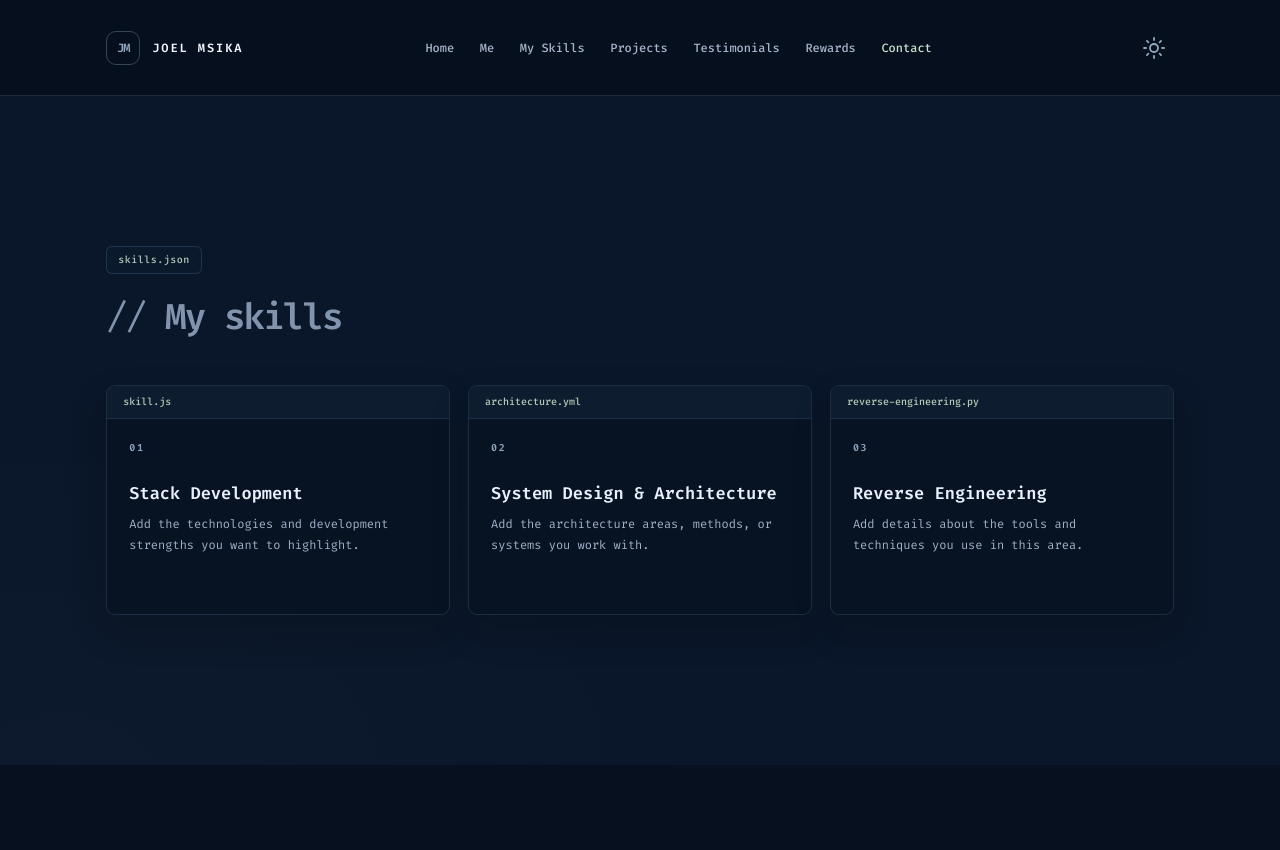
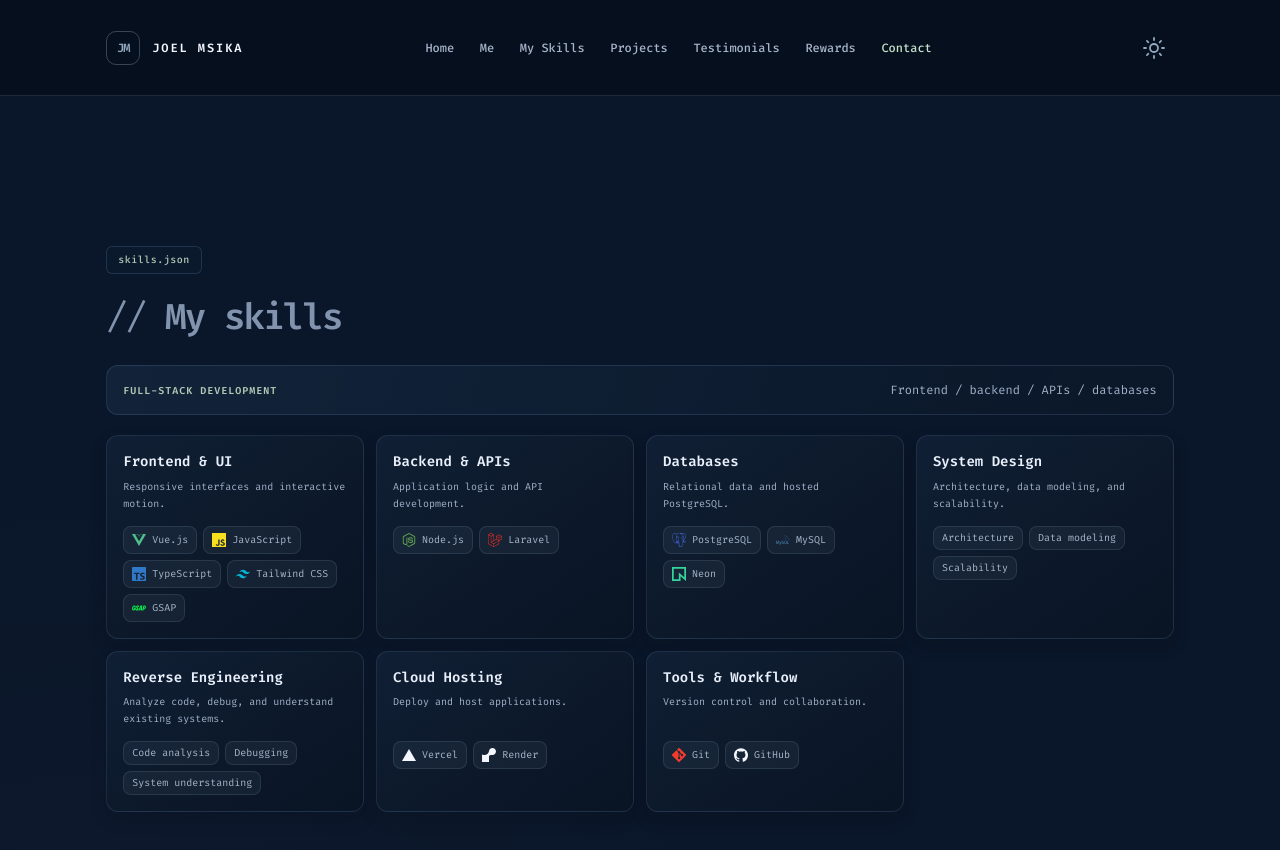
Before and after one commit to joelmsika-pixel/p, a Vue app: page /my-skills in a window 1280 px wide. Shown: the top 850 px of the page. Before the commit the page ends 800 px from the top, so only its background shows below. Built offline with nearby package versions, Linux system fonts and the light colour scheme.

Commit message:
style: add simple-icons dependency and implement skills overview section in MySkills.vue

```diff
--- a/package.json
+++ b/package.json
@@ -10,6 +10,7 @@
   },
   "dependencies": {
     "gsap": "^3.15.1",
+    "simple-icons": "^16.38.0",
     "vue": "^3.5.44",
     "vue-router": "^5.5.1"
   },
--- a/src/assets/portfolio.css
+++ b/src/assets/portfolio.css
@@ -255,3 +255,56 @@ html[data-theme="light"] :is(
     animation: none;
   }
 }
+
+.skills-overview {
+  border: 1px solid rgba(114, 151, 196, .2);
+  background: linear-gradient(110deg, rgba(20, 39, 62, .8), rgba(11, 24, 41, .72));
+}
+
+.skills-card {
+  border: 1px solid rgba(114, 151, 196, .18);
+  background: linear-gradient(145deg, rgba(17, 33, 54, .88), rgba(9, 20, 35, .9));
+  box-shadow: 0 7px 18px rgba(0, 0, 0, .13);
+}
+
+.skills-card:hover {
+  transform: translateY(-2px);
+  border-color: rgba(143, 166, 192, .38);
+  box-shadow: 0 10px 24px rgba(0, 0, 0, .19);
+}
+
+.skills-chip {
+  border: 1px solid rgba(143, 166, 192, .16);
+  background: rgba(143, 166, 192, .07);
+  color: #a7b5ca;
+}
+
+.skills-brand-icon--contrast {
+  color: #f4f7ff;
+}
+
+html[data-theme="light"] .skills-overview {
+  border-color: rgba(64, 88, 68, .2);
+  background: linear-gradient(110deg, #f8faf6, #edf2eb);
+}
+
+html[data-theme="light"] .skills-card {
+  border-color: rgba(64, 88, 68, .18);
+  background: linear-gradient(145deg, #fbfcf9, #f0f4ee);
+  box-shadow: 0 6px 16px rgba(40, 58, 42, .07);
+}
+
+html[data-theme="light"] .skills-card:hover {
+  border-color: rgba(64, 88, 68, .34);
+  box-shadow: 0 9px 22px rgba(40, 58, 42, .12);
+}
+
+html[data-theme="light"] .skills-chip {
+  border-color: rgba(64, 88, 68, .14);
+  background: rgba(64, 88, 68, .055);
+  color: #45574a;
+}
+
+html[data-theme="light"] .skills-brand-icon--contrast {
+  color: #171717;
+}
--- a/src/views/MySkills.vue
+++ b/src/views/MySkills.vue
@@ -1,3 +1,87 @@
+<script setup>
+import {
+  siGit,
+  siGithub,
+  siGsap,
+  siJavascript,
+  siLaravel,
+  siMysql,
+  siNeon,
+  siNodedotjs,
+  siPostgresql,
+  siRender,
+  siTailwindcss,
+  siTypescript,
+  siVercel,
+  siVuedotjs,
+} from 'simple-icons'
+
+const skillGroups = [
+  {
+    title: 'Frontend & UI',
+    description: 'Responsive interfaces and interactive motion.',
+    skills: [
+      { name: 'Vue.js', icon: siVuedotjs },
+      { name: 'JavaScript', icon: siJavascript },
+      { name: 'TypeScript', icon: siTypescript },
+      { name: 'Tailwind CSS', icon: siTailwindcss },
+      { name: 'GSAP', icon: siGsap },
+    ],
+  },
+  {
+    title: 'Backend & APIs',
+    description: 'Application logic and API development.',
+    skills: [
+      { name: 'Node.js', icon: siNodedotjs },
+      { name: 'Laravel', icon: siLaravel },
+    ],
+  },
+  {
+    title: 'Databases',
+    description: 'Relational data and hosted PostgreSQL.',
+    skills: [
+      { name: 'PostgreSQL', icon: siPostgresql },
+      { name: 'MySQL', icon: siMysql },
+      { name: 'Neon', icon: siNeon },
+    ],
+  },
+  {
+    title: 'System Design',
+    description: 'Architecture, data modeling, and scalability.',
+    skills: [
+      { name: 'Architecture' },
+      { name: 'Data modeling' },
+      { name: 'Scalability' },
+    ],
+  },
+  {
+    title: 'Reverse Engineering',
+    description: 'Analyze code, debug, and understand existing systems.',
+    skills: [
+      { name: 'Code analysis' },
+      { name: 'Debugging' },
+      { name: 'System understanding' },
+    ],
+  },
+  {
+    title: 'Cloud Hosting',
+    description: 'Deploy and host applications.',
+    skills: [
+      { name: 'Vercel', icon: siVercel, contrast: true },
+      { name: 'Render', icon: siRender, contrast: true },
+    ],
+  },
+  {
+    title: 'Tools & Workflow',
+    description: 'Version control and collaboration.',
+    skills: [
+      { name: 'Git', icon: siGit },
+      { name: 'GitHub', icon: siGithub, contrast: true },
+    ],
+  },
+]
+</script>
+
 <template>
   <section
     id="my-skills"
@@ -7,24 +91,38 @@
     <div class="mx-auto w-full max-w-[1120px]">
       <span class="mb-6 block w-fit rounded-[6px] border border-[rgba(110,154,209,0.2)] bg-[rgba(12,27,47,0.78)] px-[11px] py-2 font-code text-[10px] font-medium leading-none tracking-[.05em] text-[#b4c9b5]">skills.json</span>
       <h2 id="skills-title" class="m-0 text-[clamp(24px,3vw,36px)] font-semibold leading-[1.08] tracking-[-.055em] text-[#8193ad]"><span class="font-normal" aria-hidden="true">// </span>My skills</h2>
-      <div class="mt-12 grid grid-cols-3 gap-[18px] max-[900px]:grid-cols-2 max-[640px]:mt-[34px] max-[640px]:grid-cols-1 max-[640px]:gap-[14px]">
-        <article class="info-card relative min-w-0 min-h-[230px] overflow-hidden rounded-[9px] border border-[rgba(114,151,196,0.2)] bg-[rgba(8,19,34,0.86)] p-[22px] shadow-[0_16px_38px_rgba(0,0,0,0.16)] max-[640px]:min-h-0">
-          <span class="-mx-[22px] -mt-[22px] mb-[22px] block border-b border-[rgba(114,151,196,0.15)] bg-[rgba(18,34,55,0.65)] px-4 py-[11px] font-code text-[10px] font-medium leading-none text-[#b4c9b5]">skill.js</span>
-          <span class="block font-code text-[10px] font-semibold leading-[1.4] tracking-[.17em] text-[#91a8c0]">01</span>
-          <h3 class="mb-[10px] mt-[27px] font-code text-[17px] font-semibold leading-[1.3] text-[#eaf1fc]">Stack Development</h3>
-          <p class="m-0 font-code text-xs leading-[1.75] text-[#a1b1c8]">Add the technologies and development strengths you want to highlight.</p>
-        </article>
-        <article class="info-card relative min-w-0 min-h-[230px] overflow-hidden rounded-[9px] border border-[rgba(114,151,196,0.2)] bg-[rgba(8,19,34,0.86)] p-[22px] shadow-[0_16px_38px_rgba(0,0,0,0.16)] max-[640px]:min-h-0">
-          <span class="-mx-[22px] -mt-[22px] mb-[22px] block border-b border-[rgba(114,151,196,0.15)] bg-[rgba(18,34,55,0.65)] px-4 py-[11px] font-code text-[10px] font-medium leading-none text-[#b4c9b5]">architecture.yml</span>
-          <span class="block font-code text-[10px] font-semibold leading-[1.4] tracking-[.17em] text-[#91a8c0]">02</span>
-          <h3 class="mb-[10px] mt-[27px] font-code text-[17px] font-semibold leading-[1.3] text-[#eaf1fc]">System Design &amp; Architecture</h3>
-          <p class="m-0 font-code text-xs leading-[1.75] text-[#a1b1c8]">Add the architecture areas, methods, or systems you work with.</p>
-        </article>
-        <article class="info-card relative min-w-0 min-h-[230px] overflow-hidden rounded-[9px] border border-[rgba(114,151,196,0.2)] bg-[rgba(8,19,34,0.86)] p-[22px] shadow-[0_16px_38px_rgba(0,0,0,0.16)] max-[640px]:min-h-0">
-          <span class="-mx-[22px] -mt-[22px] mb-[22px] block border-b border-[rgba(114,151,196,0.15)] bg-[rgba(18,34,55,0.65)] px-4 py-[11px] font-code text-[10px] font-medium leading-none text-[#b4c9b5]">reverse-engineering.py</span>
-          <span class="block font-code text-[10px] font-semibold leading-[1.4] tracking-[.17em] text-[#91a8c0]">03</span>
-          <h3 class="mb-[10px] mt-[27px] font-code text-[17px] font-semibold leading-[1.3] text-[#eaf1fc]">Reverse Engineering</h3>
-          <p class="m-0 font-code text-xs leading-[1.75] text-[#a1b1c8]">Add details about the tools and techniques you use in this area.</p>
+      <div class="skills-overview mt-7 flex flex-wrap items-center justify-between gap-x-5 gap-y-2 rounded-xl px-4 py-3.5">
+        <span class="font-code text-[10px] font-semibold tracking-[.1em] text-[#b4c9b5]">FULL-STACK DEVELOPMENT</span>
+        <p class="m-0 font-code text-xs leading-[1.7] text-[#a1b1c8]">Frontend <span aria-hidden="true">/</span> backend <span aria-hidden="true">/</span> APIs <span aria-hidden="true">/</span> databases</p>
+      </div>
+      <div class="mt-5 grid grid-cols-4 gap-3 max-[1050px]:grid-cols-3 max-[760px]:grid-cols-2 max-[440px]:grid-cols-1">
+        <article
+          v-for="group in skillGroups"
+          :key="group.title"
+          class="skills-card flex min-w-0 flex-col rounded-xl p-4 transition duration-200"
+        >
+          <h3 class="m-0 font-code text-[14px] font-semibold leading-[1.4] text-[#eaf1fc]">{{ group.title }}</h3>
+          <p class="mb-0 mt-1.5 min-h-[36px] font-code text-[10px] leading-[1.7] text-[#a1b1c8]">{{ group.description }}</p>
+          <ul class="mt-3 flex flex-wrap gap-1.5 p-0" :aria-label="`${group.title} skills`">
+            <li
+              v-for="skill in group.skills"
+              :key="skill.name"
+              class="skills-chip inline-flex max-w-full items-center gap-1.5 rounded-lg px-2 py-1.5 font-code text-[10px] leading-none"
+            >
+              <svg
+                v-if="skill.icon"
+                class="size-3.5 shrink-0"
+                :class="{ 'skills-brand-icon--contrast': skill.contrast }"
+                :style="skill.contrast ? undefined : { color: `#${skill.icon.hex}` }"
+                viewBox="0 0 24 24"
+                fill="currentColor"
+                aria-hidden="true"
+              >
+                <path :d="skill.icon.path" />
+              </svg>
+              <span class="truncate">{{ skill.name }}</span>
+            </li>
+          </ul>
         </article>
       </div>
     </div>
```
Also changed, not shown: 1 other file (tests, documents, lock files or other folders).
